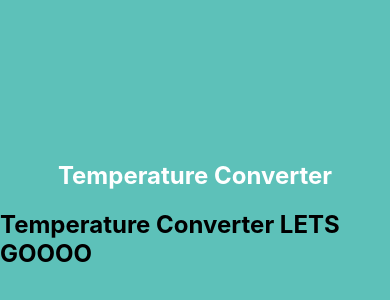
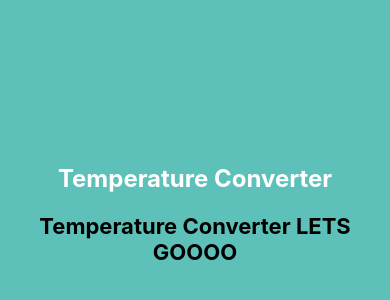
Before and after one commit to Pacman1309/temperature-converter, a React Native app: screen / in a window 390 px wide. Shown: the part 218-518 px from the top of the page. Built offline with nearby package versions, Linux system fonts and the light colour scheme.

Commit message:
Cambio el texto

```diff
--- a/App.js
+++ b/App.js
@@ -28,7 +28,8 @@ const styles = StyleSheet.create({
     paddingTop: 20,
   },
   textoGrande: {
-    fontSize: 24,
+    fontSize: 22,
     fontWeight: 'bold',
+    textAlign: 'center',
   },
 });
```
